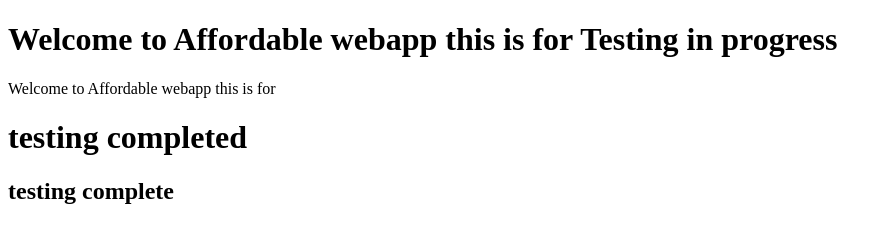
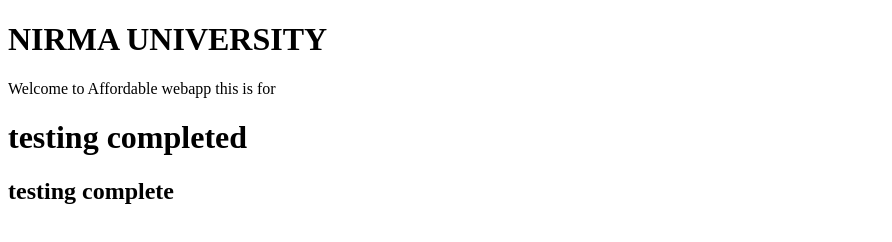
Before and after one commit to vineeshkn/nirmatest, a plain HTML site: page index.html in a window 1280 px wide. Shown: the whole page, without its empty margins (0-892 px from the left). Drawn offline with Linux system fonts and the light colour scheme.

Commit message:
Update index.html

```diff
--- a/index.html
+++ b/index.html
@@ -4,7 +4,7 @@
         <title>Example affordable web this is for Nirma</title>
     </head>
     <body>
-        <h1>Welcome to Affordable webapp this is for Testing in progress </h1>
+        <h1>NIRMA UNIVERSITY </h1>
         <p>Welcome to Affordable  webapp this is for </p>
         <h1>testing completed </h1>
 	<h2> testing complete </h2>
```
